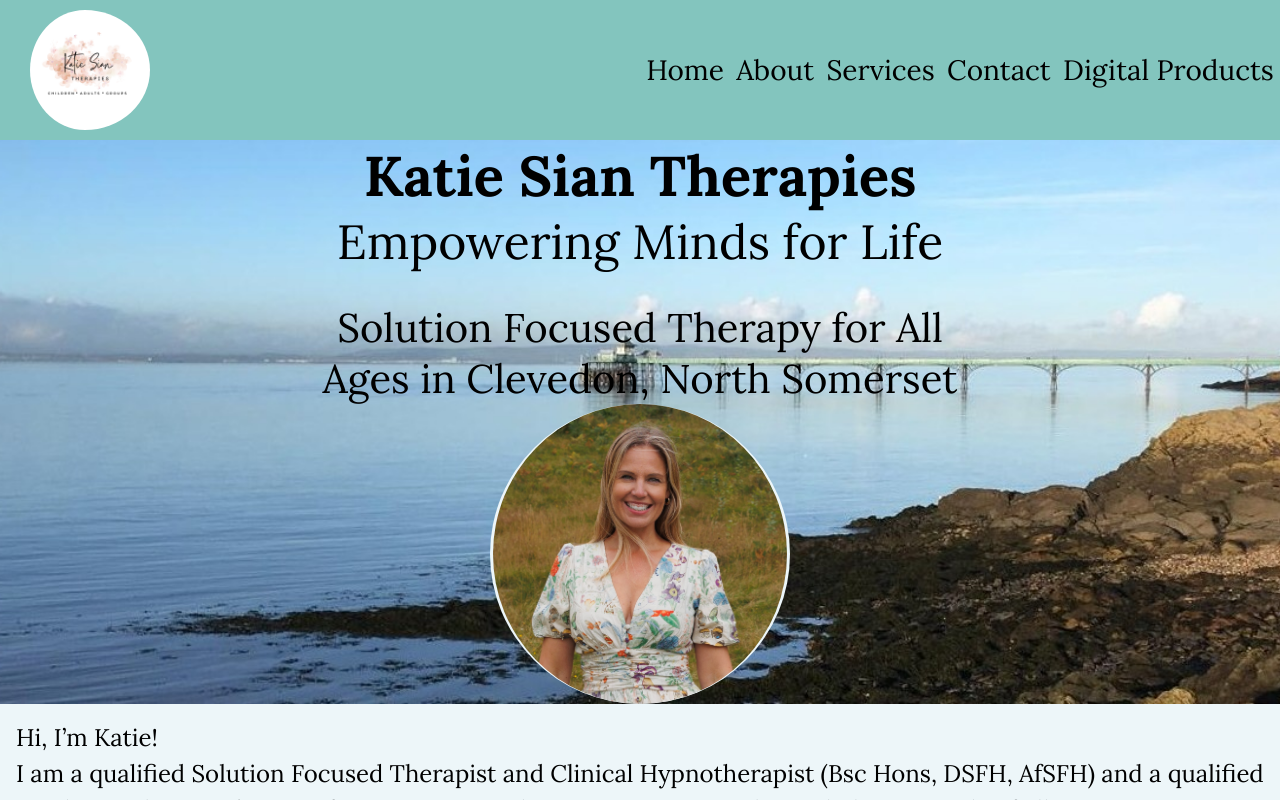
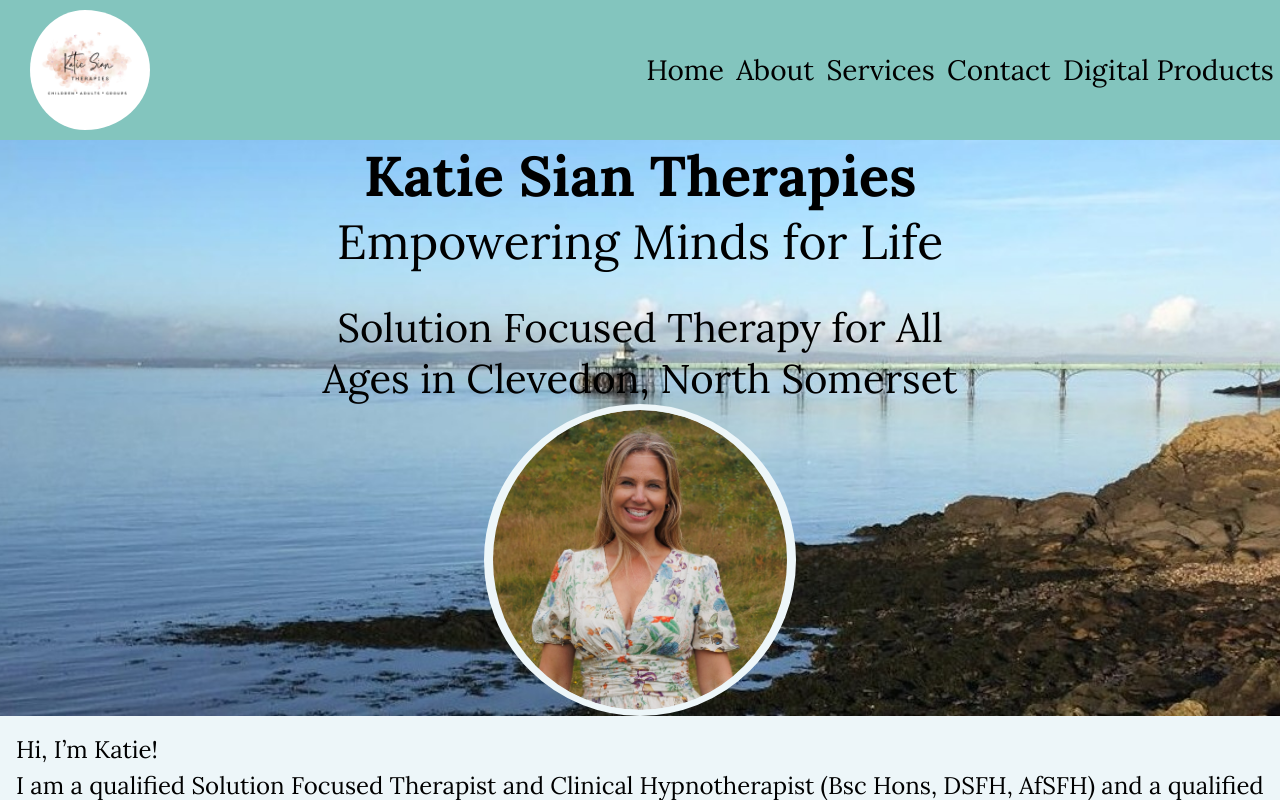
Before and after one commit to Steph-ski/katie-sian-holistics, an Angular app: page / in a window 1280 px wide. Built offline with nearby package versions, Linux system fonts and the light colour scheme.

Commit message:
hero image styling updates

```diff
--- a/src/app/home/home.component.css
+++ b/src/app/home/home.component.css
@@ -35,12 +35,16 @@
      display: flex;
      justify-content: center;
      align-items: center;
+     flex-shrink: 0;
+      overflow: hidden;
+  border: 6px solid #EDF6F9;
    }
 
    .hero-image {
      max-width: 100%;
      max-height: 100%;
      border-radius: 50%;
+     object-fit: cover;
    }
 
    .title {
```
